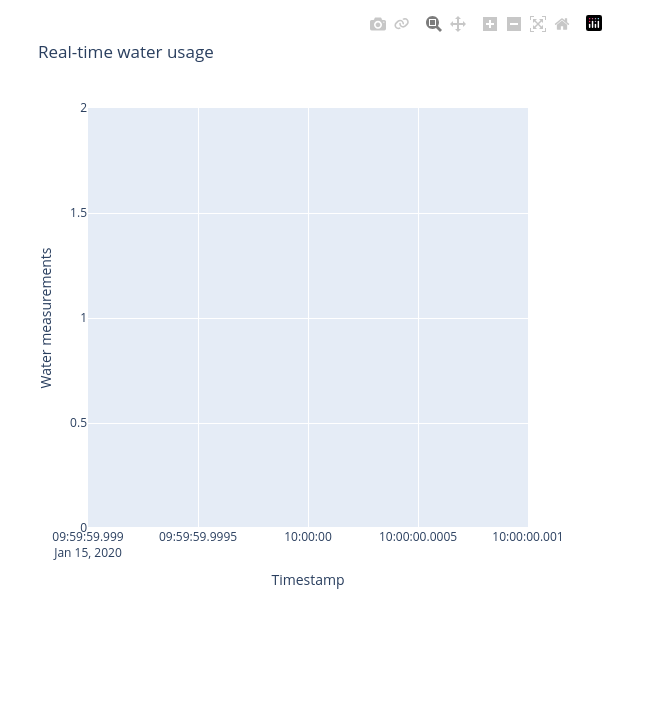
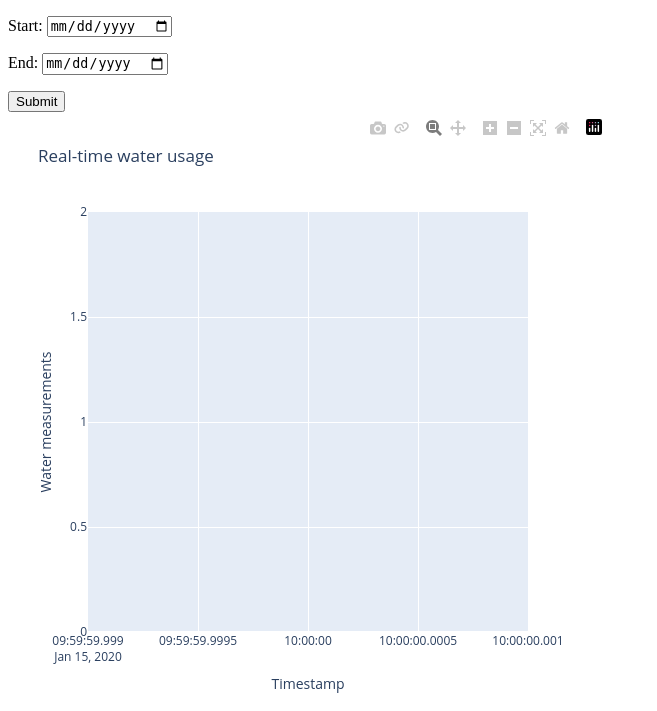
Before and after one commit to Davidssegawa/customer, a Django app: page /home/statistics/ in a window 1280 px wide. Shown: the top 711 px of the page, without its empty margins (0-657 px from the left). Run offline with Django 5.2, Linux system fonts and the light colour scheme; tables that the repository leaves empty hold one stand-in row (values such as "Sample post"); some libraries are stand-ins or nearby versions.

Commit message:
Plotting

```diff
--- /dev/null
+++ b/Home_screen/forms.py
@@ -0,0 +1,5 @@
+from django import forms
+
+class PlotForm(forms.Form):
+    start = forms.DateField(widget=forms.DateInput(attrs={'type':'date'}))
+    end = forms.DateField(widget=forms.DateInput(attrs={'type':'date'}))
--- a/Home_screen/views.py
+++ b/Home_screen/views.py
@@ -16,6 +16,7 @@ from .serializers import MeterDataSerializer
 import json
 from django.utils import timezone
 import plotly.express as px
+from .forms import PlotForm
 def index(request):
     return render(request,'authentication/index.html')
 
@@ -109,5 +110,5 @@ def chart_view(request):
     )
 
     chart_html = fig.to_html(full_html=False)
-    context = {'chart_html': chart_html}
+    context = {'chart_html': chart_html,"form":PlotForm}
     return render(request, 'sections/Statistics.html',context )
--- a/templates/sections/Statistics.html
+++ b/templates/sections/Statistics.html
@@ -8,6 +8,11 @@
     <script src="https://cdn.plot.ly/plotly-latest.min.js"></script>
 </head>
 <body>
+    <form method="GET" action="{%url 'chart_view'%}">
+       {{form.as_p}}
+       <button>Submit</button>
+    </form>
+
     <!-- Render the chart HTML snippet passed from the view -->
     <div id="plotly_graph" style="height: 600px; width: 600px;">{{ chart_html|safe }}</div>
 </body>
```
Also changed, not shown: db.sqlite3.
